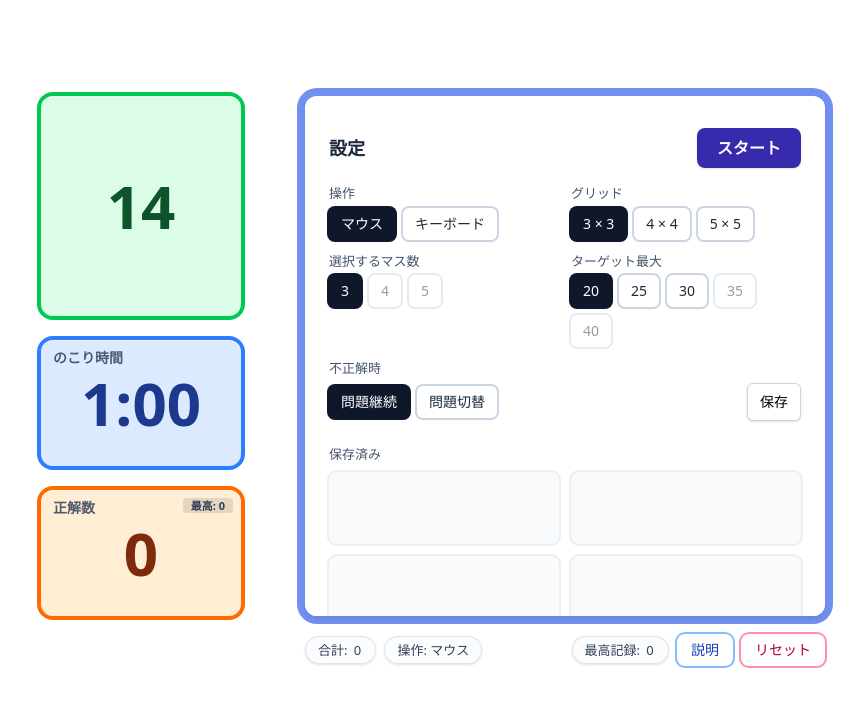
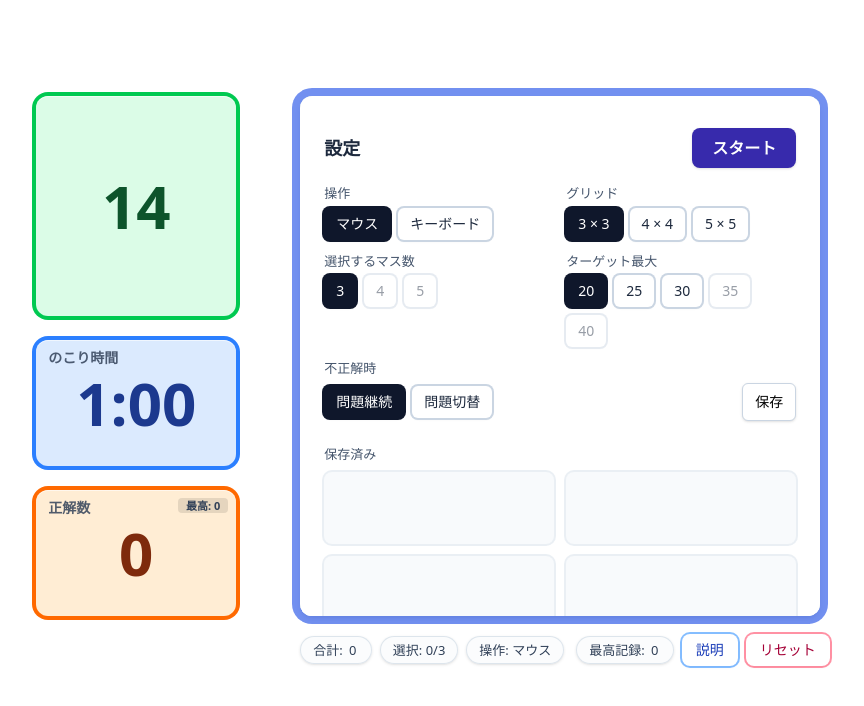
Before and after one commit to seiya-matsuoka/total-match-game, a React (Vite) app: page / in a window 1280 px wide. Shown: the top 706 px of the page, without its empty margins (207-1071 px from the left). Built offline with nearby package versions, Linux system fonts and the light colour scheme.

Commit message:
feat): 「選択」ピルを常時表示

```diff
--- a/src/App.tsx
+++ b/src/App.tsx
@@ -282,11 +282,9 @@ export default function App() {
               <span className={pillCls}>
                 合計: <span className={pillNum}>{currentSum}</span>
               </span>
-              {isRunning && (
-                <span className={pillCls}>
-                  選択: {selectedIdxs.length}/{maxSelect}
-                </span>
-              )}
+              <span className={pillCls}>
+                選択: {selectedIdxs.length}/{maxSelect}
+              </span>
               <span className={pillCls}>
                 操作: {config.controlMode === 'mouse' ? 'マウス' : 'キーボード'}
               </span>
```
